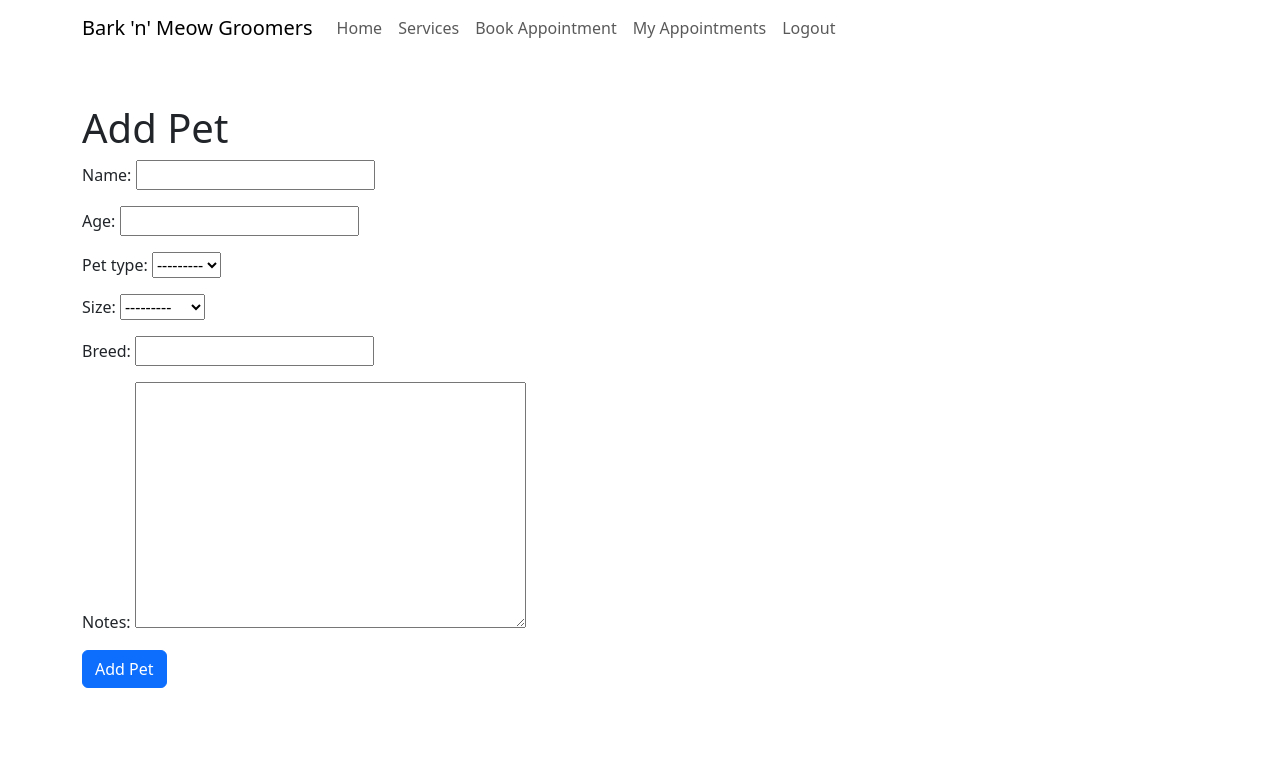
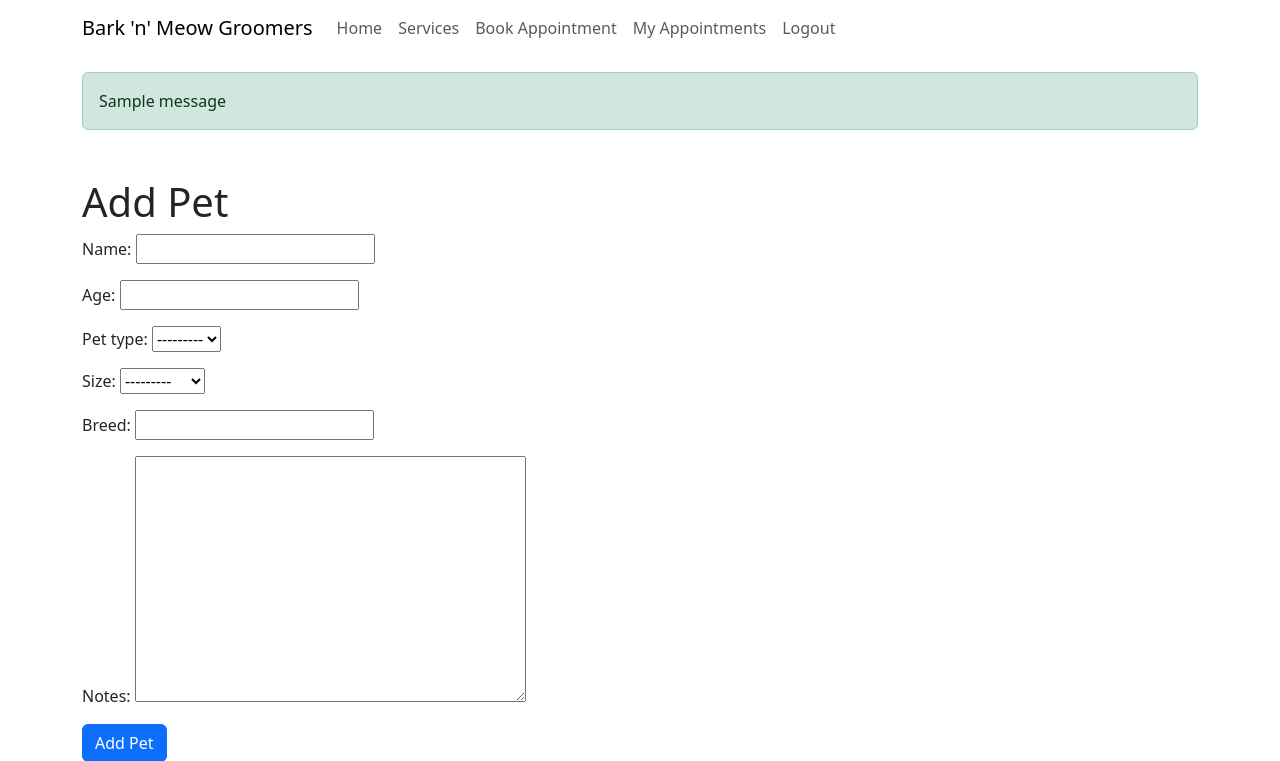
Before and after one commit to tadavis25/bark-n-meow-groomers, a Django app: page /add-pet/ in a window 1280 px wide. Shown: the top 761 px of the page. Run offline with Django 5.2, Linux system fonts and the light colour scheme; a user stored in the database is signed in; one stand-in notice (Sample message) is shown.

Commit message:
Complete user registration and add pet functionality

```diff
--- a/bookings/views.py
+++ b/bookings/views.py
@@ -4,6 +4,7 @@ from .forms import AppointmentForm, PetForm
 from django.contrib.auth.decorators import login_required
 from django.contrib.auth.forms import UserCreationForm
 from django.contrib.auth import login
+from django.contrib import messages
 
 
 def home(request):
@@ -56,6 +57,7 @@ def signup(request):
 
         if form.is_valid():
             user = form.save()
+            messages.success(request, "Account created successfully!")
             login(request, user)
             return redirect("home")
     else:
--- a/templates/base.html
+++ b/templates/base.html
@@ -53,6 +53,15 @@
             </div>
         </div>
     </nav>
+    {% if messages %}
+    <div class="container mt-3">
+        {% for message in messages %}
+        <div class="alert alert-success">
+            {{ message }}
+        </div>
+        {% endfor %}
+    </div>
+    {% endif %}
     {% block content %}
     {% endblock %}
 
```
Also changed, not shown: db.sqlite3.
